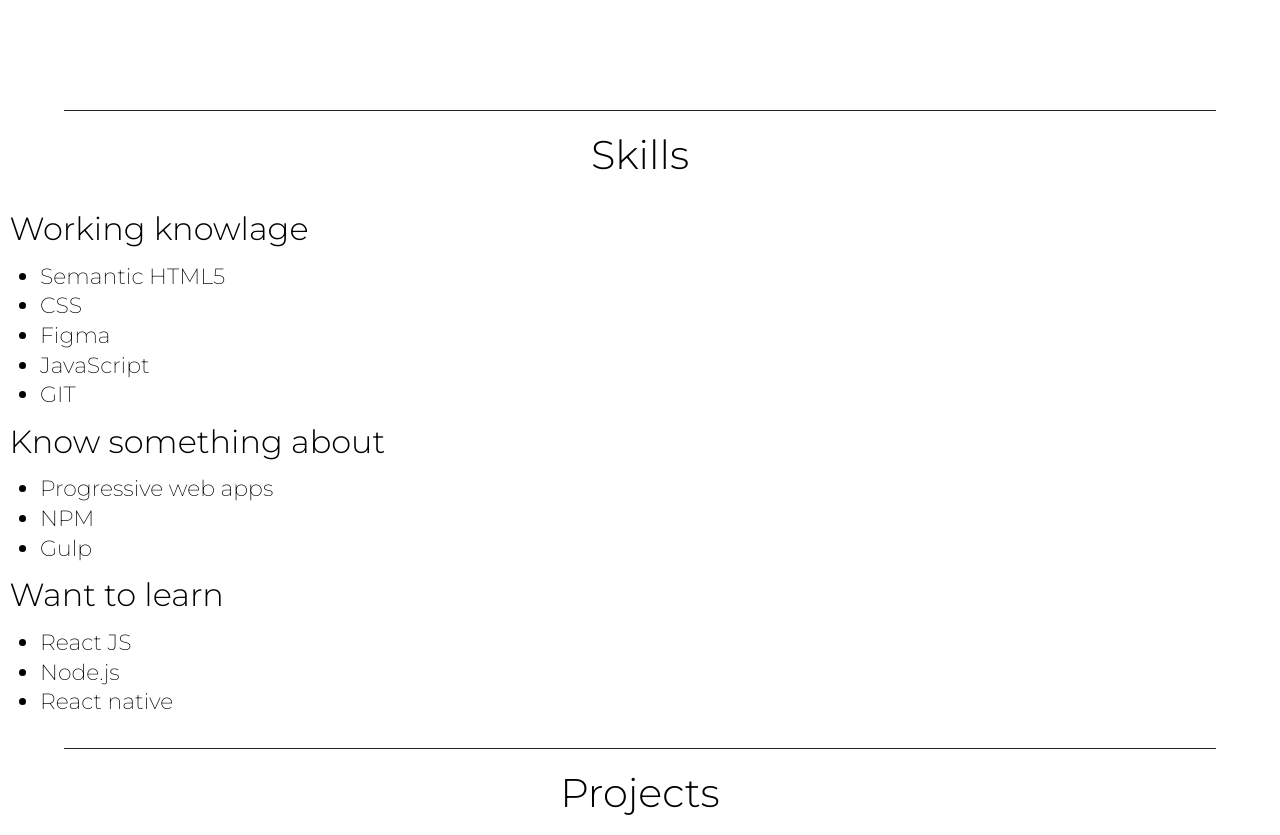
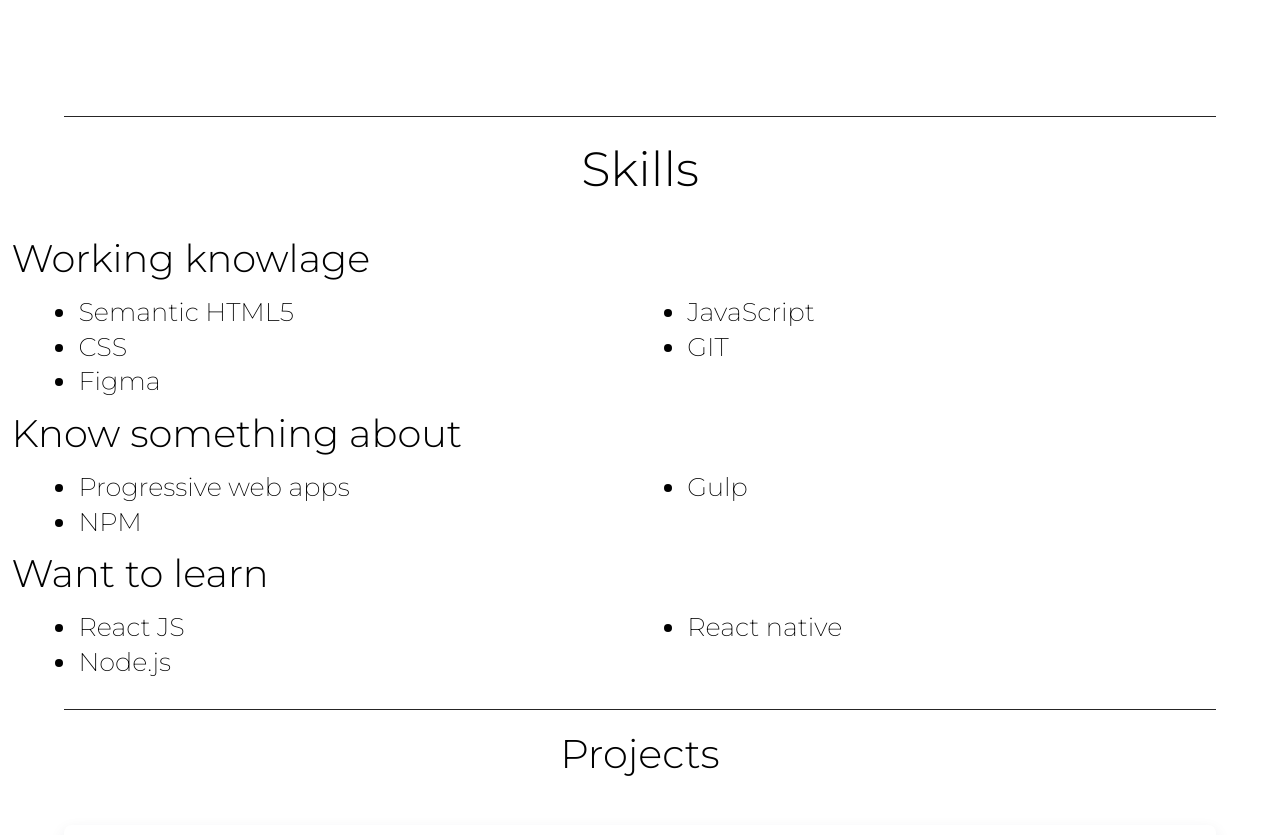
Before and after one commit to michalpawlaczyk/homepage, a Gatsby site: page / in a window 1280 px wide. Shown: the part 748-1583 px from the top of the page. Built offline with nearby package versions, Linux system fonts and the light colour scheme; Gatsby itself is replaced by a stand-in of ours.

Commit message:
fetch: added media query in skills section

```diff
--- a/src/components/landing/Skills/index.jsx
+++ b/src/components/landing/Skills/index.jsx
@@ -1,34 +1,34 @@
 import React from 'react'
-import {H2, H3, Li} from './style'
+import {H2, H3, Li, Ul} from './style'
 
 export const Skills = () => (
   <section>
     <H2>Skills</H2>
     <section>
       <H3>Working knowlage</H3>
-      <ul>
+      <Ul>
         <Li>Semantic HTML5</Li>
         <Li>CSS</Li>
         <Li>Figma</Li>
         <Li>JavaScript</Li>
         <Li>GIT</Li>
-      </ul>
+      </Ul>
     </section>
     <section>
       <H3>Know something about</H3>
-      <ul>
+      <Ul>
         <Li>Progressive web apps</Li>
         <Li>NPM</Li>
         <Li>Gulp</Li>
-      </ul>
+      </Ul>
     </section>
     <section>
       <H3>Want to learn</H3>
-      <ul>
+      <Ul>
         <Li>React JS</Li>
         <Li>Node.js</Li>
         <Li>React native</Li>
-      </ul>
+      </Ul>
     </section>
   </section>
 )
--- a/src/components/landing/Skills/style.js
+++ b/src/components/landing/Skills/style.js
@@ -14,15 +14,32 @@
     width: 90vw;
     height: 2px;
   }
+
+  ${media.greaterThan("small")`
+      font-size: 3rem;
+   `}
 `;
 export const H3 = styled.h3`
   font-size: 2rem;
   font-weight: 300;
   margin: 0 0 0 0.3em;
+  ${media.greaterThan("small")`
+      font-size: 2.4rem;
+   `}
 `;
 
 export const Li = styled.li`
   font-weight: 200;
   font-size: 1.375rem;
   margin-bottom: 0.2em;
+  ${media.greaterThan("small")`
+      font-size: 1.6rem;
+   `}
 `;
+
+export const Ul = styled.ul`
+    ${media.greaterThan("small")`
+    margin-left: 3vw;
+    column-count: 2;
+    `}
+`;
```
